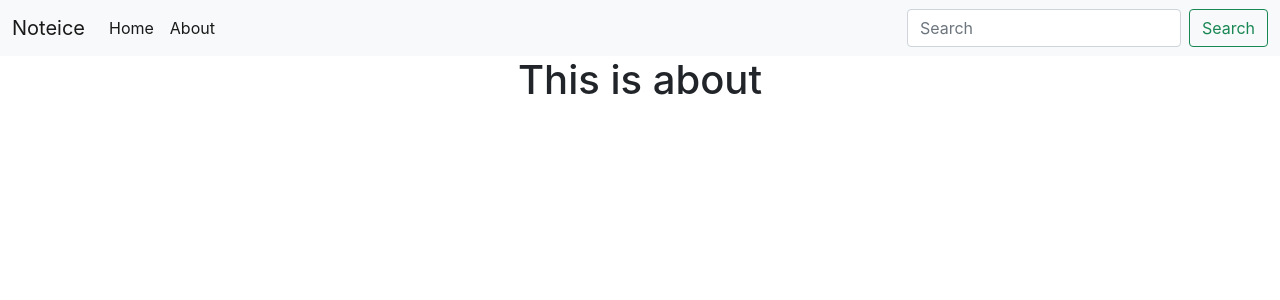
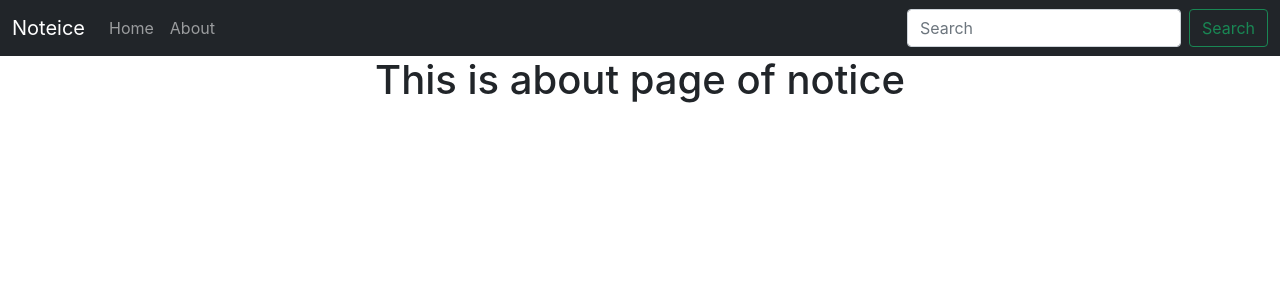
Before and after one commit to Chirag2001op/noteice-frontend, a React (Create React App) app: page /About in a window 1280 px wide. Shown: the top 300 px of the page. Built offline with nearby package versions, Linux system fonts and the light colour scheme.

Commit message:
adding useLocation hook

```diff
--- a/src/App.js
+++ b/src/App.js
@@ -2,19 +2,19 @@
 import {
   BrowserRouter as Router,
   Switch,
-  Route,
-  Link
+  Route
 } from "react-router-dom";
 import Navbar from './components/Navbar';
 import Home from './components/Home';
 import About from './components/About';
+import NoteState from './context/notes/NoteState';
 
 function App() {
   return (
     <div className="App">
+      <NoteState>
       <Router>
       <Navbar/>
-
       <Switch>
 
           <Route exact path="/">
@@ -27,6 +27,7 @@
 
       </Switch>
       </Router>
+      </NoteState>
     </div>
   );
 }
--- a/src/components/About.js
+++ b/src/components/About.js
@@ -1,8 +1,9 @@
 import React from 'react';
 
 const About = () => {
+
   return <div>
-        <h1>This is about</h1>
+        <h1>This is about page of notice</h1>
     </div>;
 };
 
--- a/src/components/Navbar.js
+++ b/src/components/Navbar.js
@@ -1,35 +1,66 @@
-import React from 'react';
-import {Link} from 'react-router-dom'
+import React, { useEffect } from "react";
+import { Link } from "react-router-dom";
+import { useLocation } from "react-router-dom";
 
 const Navbar = () => {
-  return <div>
-      <nav className="navbar navbar-expand-lg navbar-light bg-light">
+  let location = useLocation();
+
+  useEffect(() => {
+    console.log(location);
+  }, [location]);
+
+  return (
+    <div>
+      <nav className="navbar navbar-expand-lg navbar-dark bg-dark">
         <div className="container-fluid">
-    <Link className="navbar-brand" to="/">Noteice</Link>
-    <button className="navbar-toggler" type="button" data-bs-toggle="collapse" data-bs-target="#navbarSupportedContent" aria-controls="navbarSupportedContent" aria-expanded="false" aria-label="Toggle navigation">
+          <Link className="navbar-brand" to="/">
+            Noteice
+          </Link>
+          <button
+            className="navbar-toggler"
+            type="button"
+            data-bs-toggle="collapse"
+            data-bs-target="#navbarSupportedContent"
+            aria-controls="navbarSupportedContent"
+            aria-expanded="false"
+            aria-label="Toggle navigation"
+          >
             <span className="navbar-toggler-icon"></span>
           </button>
           <div className="collapse navbar-collapse" id="navbarSupportedContent">
             <ul className="navbar-nav me-auto mb-2 mb-lg-0">
-
               <li className="nav-item">
-          <Link className="nav-link active" aria-current="page" to="/">Home</Link>
+                <Link className={`nav-link ${location.pathname === "/"? "active": "" }`} aria-current="page" to="/">
+                  Home
+                </Link>
               </li>
 
               <li className="nav-item">
-          <Link className="nav-link active" aria-current="page" to="/About">About</Link>
+                <Link
+                  className={`nav-link ${location.pathname === "/about"? "active": "" }`}
+                  aria-current="page"
+                  to="/About"
+                >
+                  About
+                </Link>
               </li>
-
-
             </ul>
             <form className="d-flex">
-        <input className="form-control me-2" type="search" placeholder="Search" aria-label="Search"/>
-        <button className="btn btn-outline-success" type="submit">Search</button>
+              <input
+                className="form-control me-2"
+                type="search"
+                placeholder="Search"
+                aria-label="Search"
+              />
+              <button className="btn btn-outline-success" type="submit">
+                Search
+              </button>
             </form>
           </div>
         </div>
       </nav>
-  </div>;
+    </div>
+  );
 };
 
 export default Navbar;
--- /dev/null
+++ b/src/context/notes/NoteState.js
@@ -0,0 +1,21 @@
+import React, {useState}  from "react";
+import NoteContext from "./noteContext";
+
+
+//Here we are only making a function in which we will put something under provider syntax
+const NoteState = (props) => {
+
+
+  return (
+    //This is going to provide all the state needed.
+    //whatever you want to provide put that under the value and whenever you'll wrap anything in bw this context will get children
+    <NoteContext.Provider value={{}}>
+
+        {props.children}
+
+    </NoteContext.Provider>
+  );
+
+};
+
+export default NoteState;
--- /dev/null
+++ b/src/context/notes/noteContext.js
@@ -0,0 +1,6 @@
+import {createContext} from "react";
+
+//Here we are merely importing the context api from react and setting its value equal to noteContext
+const noteContext = createContext(); //Context is going to hold states related to notes
+
+export default  noteContext;
```
Lines whose indentation alone changed are shown as unchanged.
